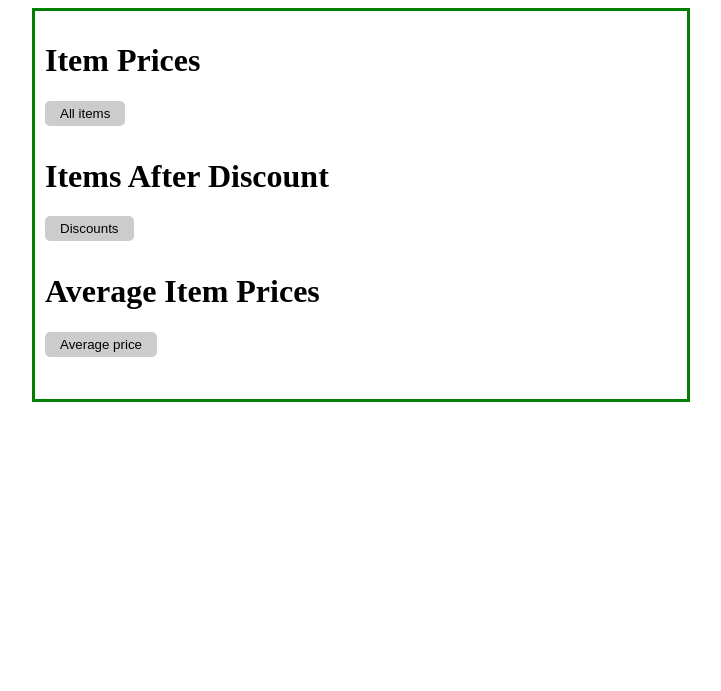
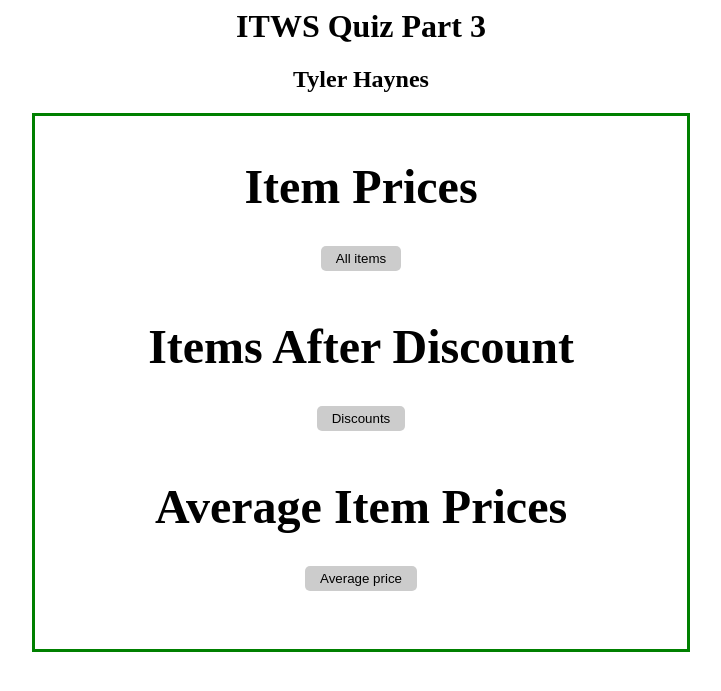
Before and after one commit to haynet3/ITWS-Web-Systems, a PHP site: page /prices.php in a window 1280 px wide. Shown: the top 691 px of the page, without its empty margins (279-1000 px from the left). Run offline with PHP 8.4, Linux system fonts and the light colour scheme.

Commit message:
Add files via upload

```diff
--- a/Quiz2/prices.php
+++ b/Quiz2/prices.php
@@ -79,9 +79,14 @@
   border: 3px solid green;
   padding: 10px;
 }
+h1,h2 {
+    text-align:center;
+}
 }
 </style>
 <body>
+    <h1>ITWS Quiz Part 3<h1>
+        <h2>Tyler Haynes<h2>
     <div class="center">
 <h1>Item Prices<h1>
     <form action="one.php" method="get">
```
